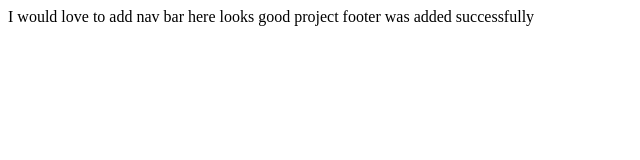
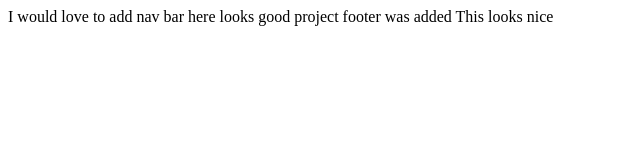
Before and after one commit to tajudeenadedeji/tajudeenadedeji, a plain HTML site: page index.html in a window 1280 px wide. Shown: the full height of the page, 0-640 px from the left. Drawn offline with Linux system fonts and the light colour scheme.

Commit message:
updated main website

```diff
--- a/index.html
+++ b/index.html
@@ -8,6 +8,7 @@
 <body>
    I would love to add nav bar here
    looks good project
-   footer was added successfully
+   footer was added
+   This looks nice
 </body>
 </html>
```
